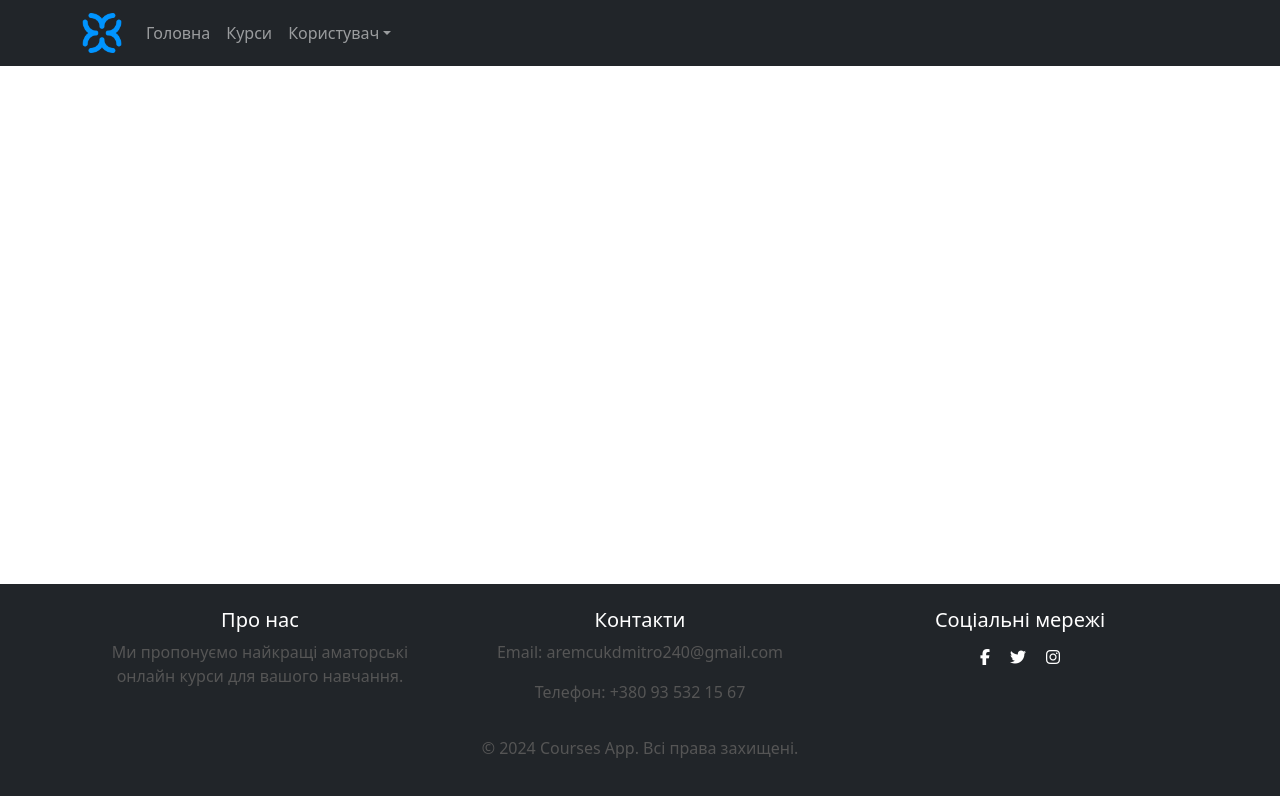
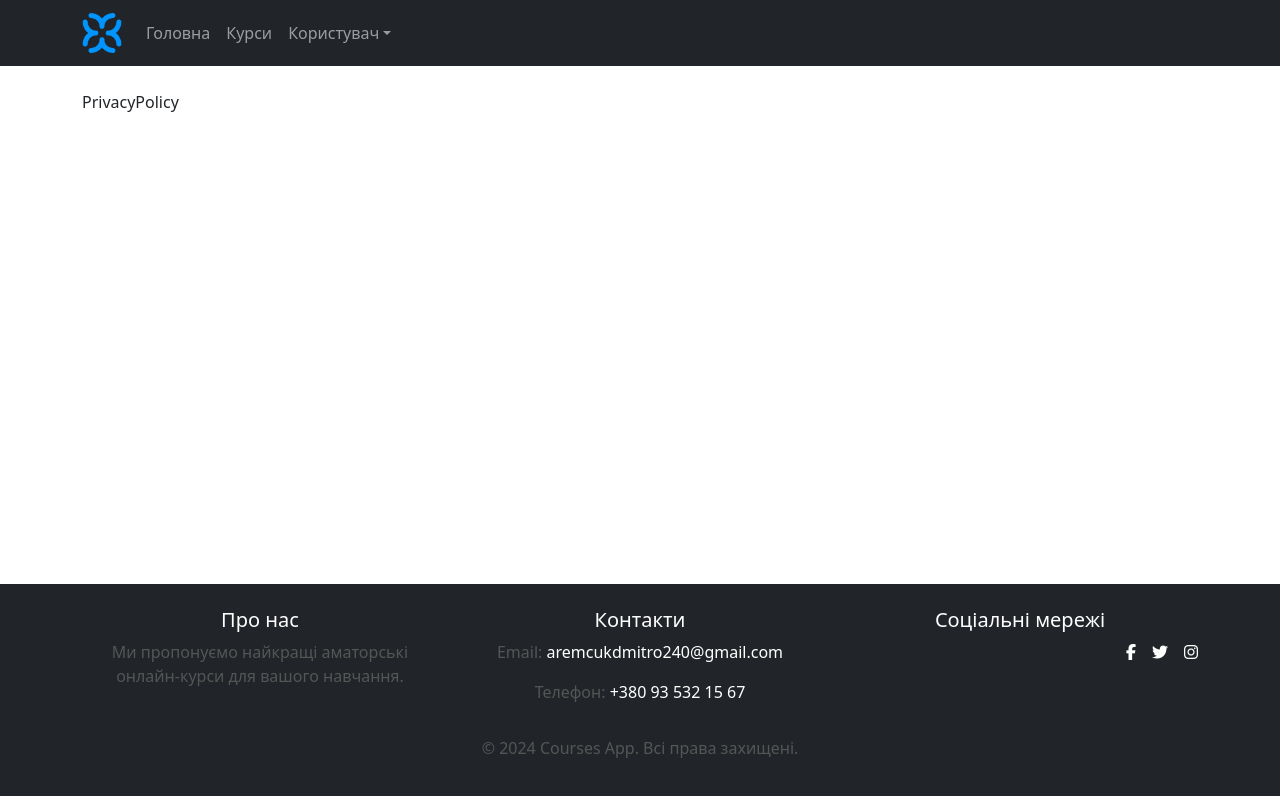
Before and after one commit to bobmarley2301/courses_v0.01, a React (Create React App) app in the folder client/courses-app/: page /privacy-policy in a window 1280 px wide. Shown: the top 796 px of the page. Built offline with nearby package versions, Linux system fonts and the light colour scheme.

Commit message:
update 11.01

```diff
--- a/client/courses-app/src/App.js
+++ b/client/courses-app/src/App.js
@@ -13,6 +13,7 @@ import '@fortawesome/fontawesome-free/css/all.min.css';
 import LoginPage from "./pages/LoginPage";
 import AuthProvider, { AuthContext } from './context/AuthContext';
 import AdminMenu from './pages/AdminMenu';
+import PrivacyPolicy from './pages/PrivacyPolicy';
 
 const AppNavbar = () => {
     const { user, logout } = useContext(AuthContext);
@@ -65,6 +66,7 @@ const App = () => {
                                 <Route path="/register" element={<RegisterPage />} />
                                 <Route path="/login" element={<LoginPage />} />
                                 <Route path="/admin/*" element={<AdminMenu />} />
+                                <Route path="/privacy-policy" element="PrivacyPolicy"></Route>
                             </Routes>
                         </Container>
                     </main>
--- a/client/courses-app/src/components/Footer.js
+++ b/client/courses-app/src/components/Footer.js
@@ -8,24 +8,44 @@ const Footer = () => {
                 <Row>
                     <Col md={4} className="text-center text-md-left mb-3 mb-md-0">
                         <h5>Про нас</h5>
-                        <p>Ми пропонуємо найкращі аматорські онлайн курси для вашого навчання.</p>
+                        <p>Ми пропонуємо найкращі аматорські онлайн-курси для вашого навчання.</p>
                     </Col>
                     <Col md={4} className="text-center mb-3 mb-md-0">
                         <h5>Контакти</h5>
-                        <p>Email: aremcukdmitro240@gmail.com</p>
-                        <p>Телефон: +380 93 532 15 67</p>
+                        <p>Email: <a href="mailto:aremcukdmitro240@gmail.com" className="text-white text-decoration-none">aremcukdmitro240@gmail.com</a></p>
+                        <p>Телефон: <a href="tel:+380935321567" className="text-white text-decoration-none">+380 93 532 15 67</a></p>
                     </Col>
                     <Col md={4} className="text-center text-md-right">
                         <h5>Соціальні мережі</h5>
-                        <button onClick={() => window.location.href = 'https://facebook.com'} style={{ background: 'none', border: 'none', color: 'white', textDecoration: 'underline', cursor: 'pointer', marginRight: '1rem', margin: '0.25rem' }}>
-                            <i className="fab fa-facebook-f"></i>
-                        </button>
-                        <button onClick={() => window.location.href = 'https://twitter.com'} style={{ background: 'none', border: 'none', color: 'white', textDecoration: 'underline', cursor: 'pointer', marginRight: '1rem', margin: '0.25rem' }}>
-                            <i className="fab fa-twitter"></i>
-                        </button>
-                        <button onClick={() => window.location.href = 'https://instagram.com'} style={{ background: 'none', border: 'none', color: 'white', textDecoration: 'underline', cursor: 'pointer', margin: '0.25rem' }}>
-                            <i className="fab fa-instagram"></i>
-                        </button>
+                        <div className="d-flex justify-content-center justify-content-md-end">
+                            <a
+                                href="https://facebook.com"
+                                target="_blank"
+                                rel="noopener noreferrer"
+                                className="text-white me-3"
+                                aria-label="Facebook"
+                            >
+                                <i className="fab fa-facebook-f"></i>
+                            </a>
+                            <a
+                                href="https://twitter.com"
+                                target="_blank"
+                                rel="noopener noreferrer"
+                                className="text-white me-3"
+                                aria-label="Twitter"
+                            >
+                                <i className="fab fa-twitter"></i>
+                            </a>
+                            <a
+                                href="https://instagram.com"
+                                target="_blank"
+                                rel="noopener noreferrer"
+                                className="text-white"
+                                aria-label="Instagram"
+                            >
+                                <i className="fab fa-instagram"></i>
+                            </a>
+                        </div>
                     </Col>
                 </Row>
                 <Row className="mt-3">
--- /dev/null
+++ b/client/courses-app/src/pages/PrivacyPolicy.js
@@ -0,0 +1,8 @@
+import React from 'react';
+
+
+export default function PrivacyPolicy() {
+    return (
+        <h1>Privacy</h1>
+    );
+}
```
